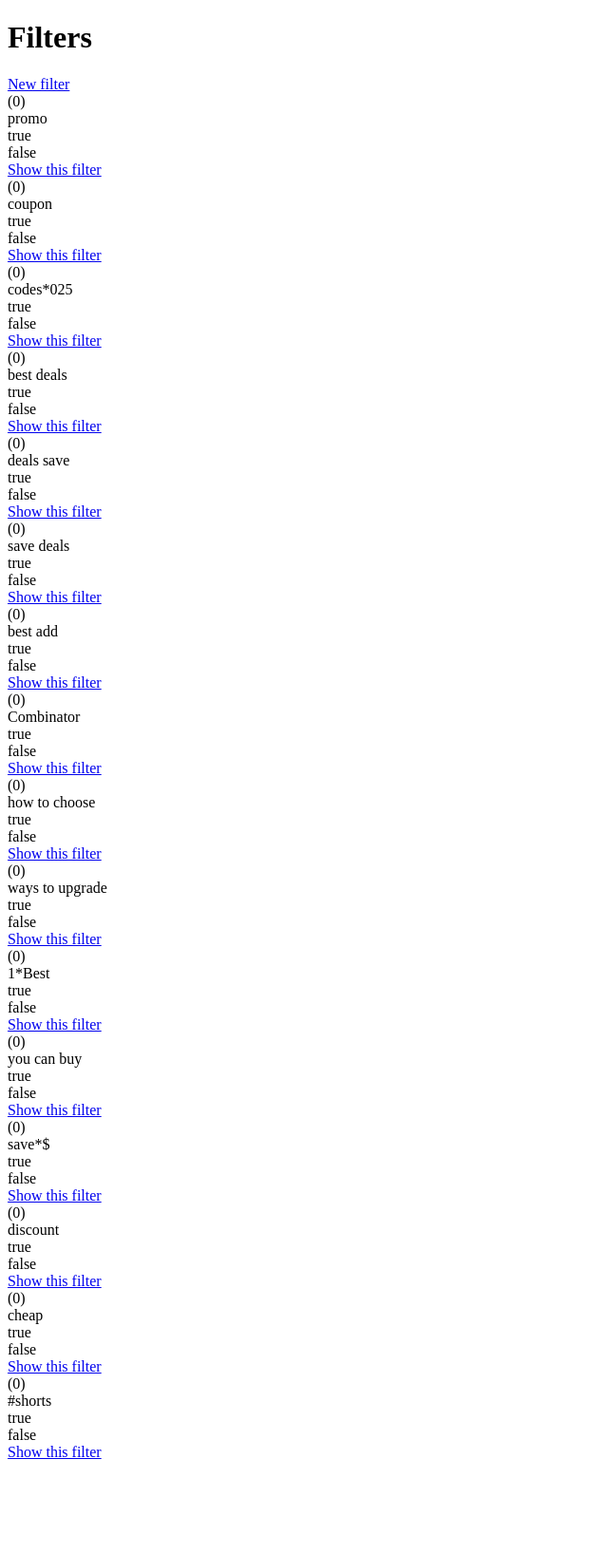
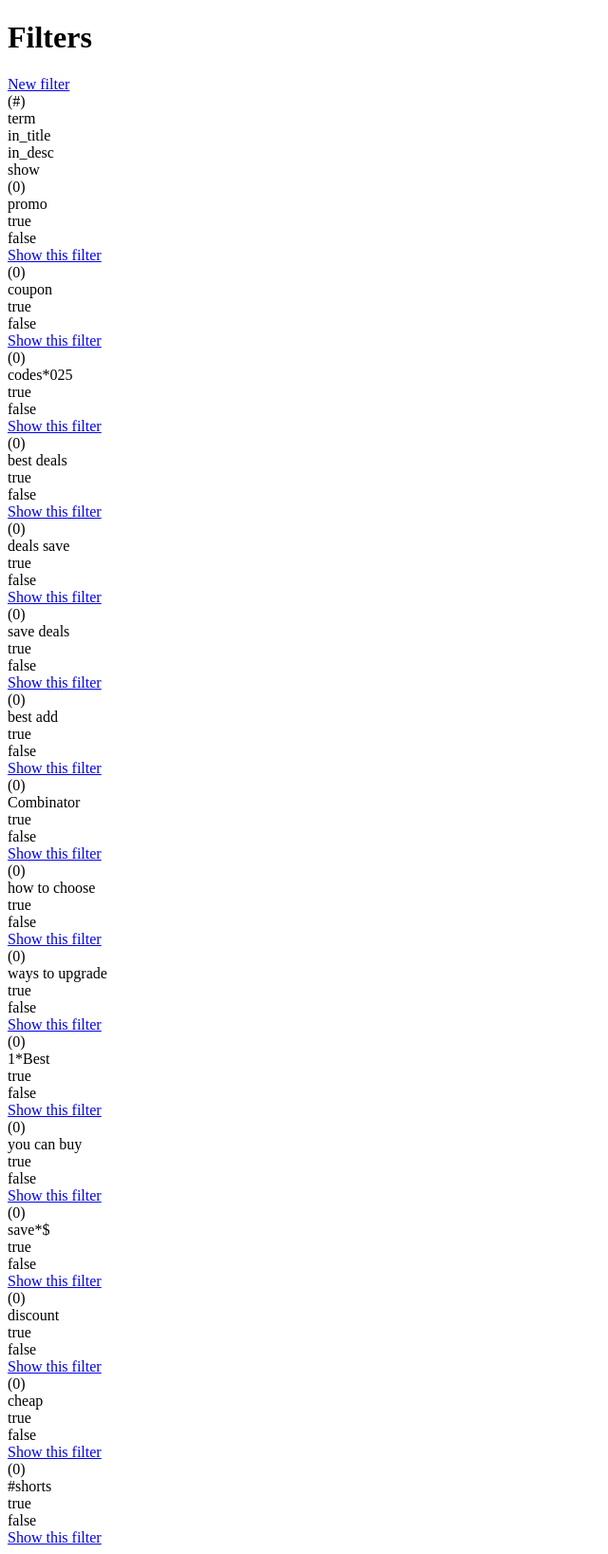
Before and after one commit to setheriox/rss-rails, a Rails app: page /filters in a window 1280 px wide. Shown: the part 98-1734 px from the top of the page at 95% size, without its empty margins (0-640 px from the left). Before the commit the page ends 1634 px from the top, so only its background shows below. Run offline with Rails 7, Linux system fonts and the light colour scheme; data comes from the database, SQL or seed files in the repository; some libraries are stand-ins or nearby versions.

Commit message:
Filters: Update layout, fix

```diff
--- a/app/services/filter_articles_service.rb
+++ b/app/services/filter_articles_service.rb
@@ -15,9 +15,9 @@
                 filter: matching_filter
             )
             if matching_filter
-                puts "Filtered: #{article.feed.name} - #{article.title} - Filter: #{matching_filter.name}"
+                puts "Filtered: #{article.feed.name} - #{article.title} - Filter: #{matching_filter.term}"
             else
-               puts "Unfiltered: #{article.feed.name} - #{article.title}"
+                puts "Unfiltered: #{article.feed.name} - #{article.title}"
             end
         else
           # Optionally log unchanged articles
--- a/app/views/filters/index.html.erb
+++ b/app/views/filters/index.html.erb
@@ -1,5 +1,3 @@
-<p style="color: green"><%= notice %></p>
-
 <% content_for :title, "Filters" %>
 
 <div class="page_header filter_header">
@@ -9,6 +7,24 @@
   </div>
 </div>
 <div id="filters" class="filters">
+  <div class="filters_item">
+    <div class="filters_item_info">
+      <!-- There has to be a better way to do this... -->
+      (#)
+    </div>
+    <div class="filters_item_term">
+      term
+    </div>
+    <div class="filters_item_title">
+      in_title
+    </div>
+    <div class="filters_item_description">
+      in_desc
+    </div>
+    <div class="filters_item_show">
+      show
+    </div>
+  </div>
   <% @filters.each do |filter| %>
     <%#= render filter %>
     <div class="filters_item">
--- a/app/views/filters/show.html.erb
+++ b/app/views/filters/show.html.erb
@@ -48,7 +48,7 @@
     overflow: hidden;
     text-overflow: ellipsis;
     white-space: nowrap;
-    max-width: 100px;
+    max-width: 200px;
     height: 1rem;
 }
 .filters_show_article_title {
--- a/config/environments/development.rb
+++ b/config/environments/development.rb
@@ -69,4 +69,6 @@
 
   # Apply autocorrection by RuboCop to files generated by `bin/rails generate`.
   # config.generators.apply_rubocop_autocorrect_after_generate!
+    config.hosts << "rss.thestoryisover.net"
+
 end
```
